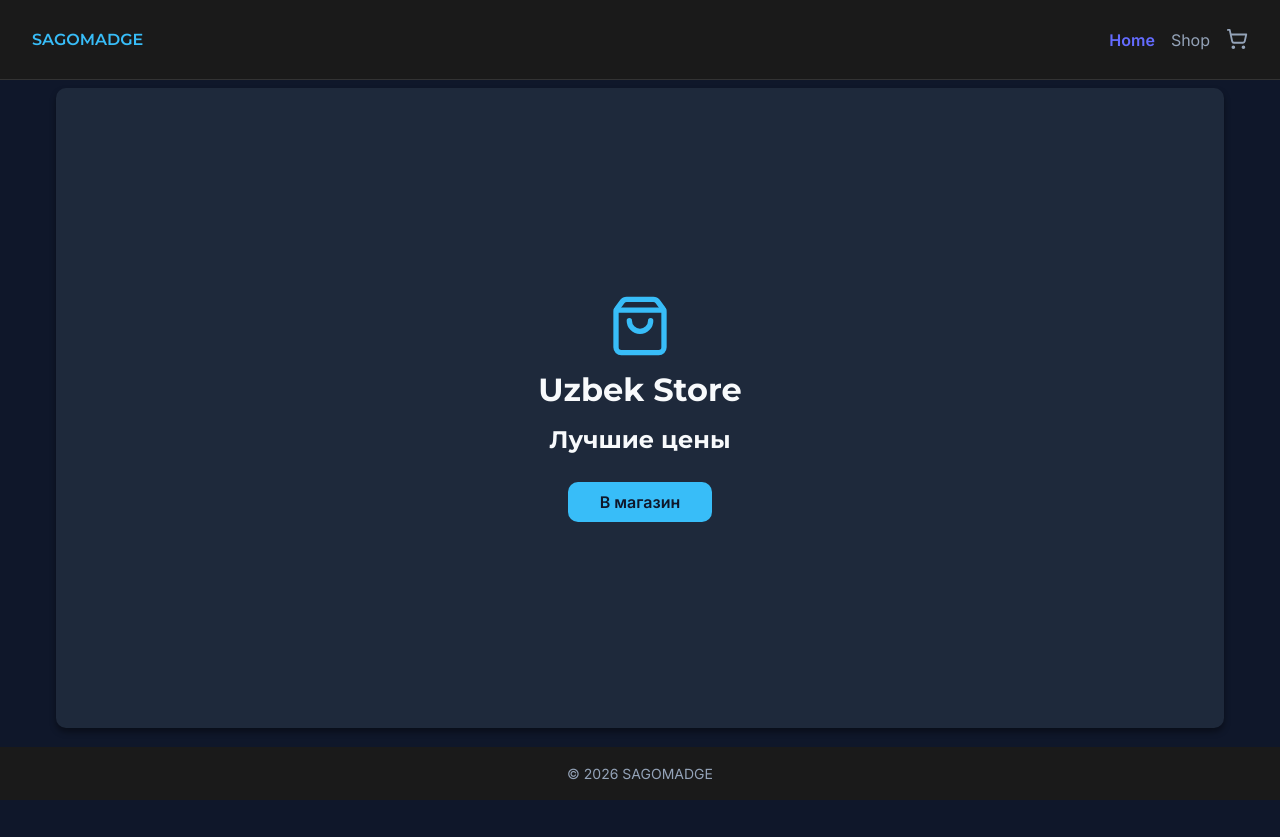
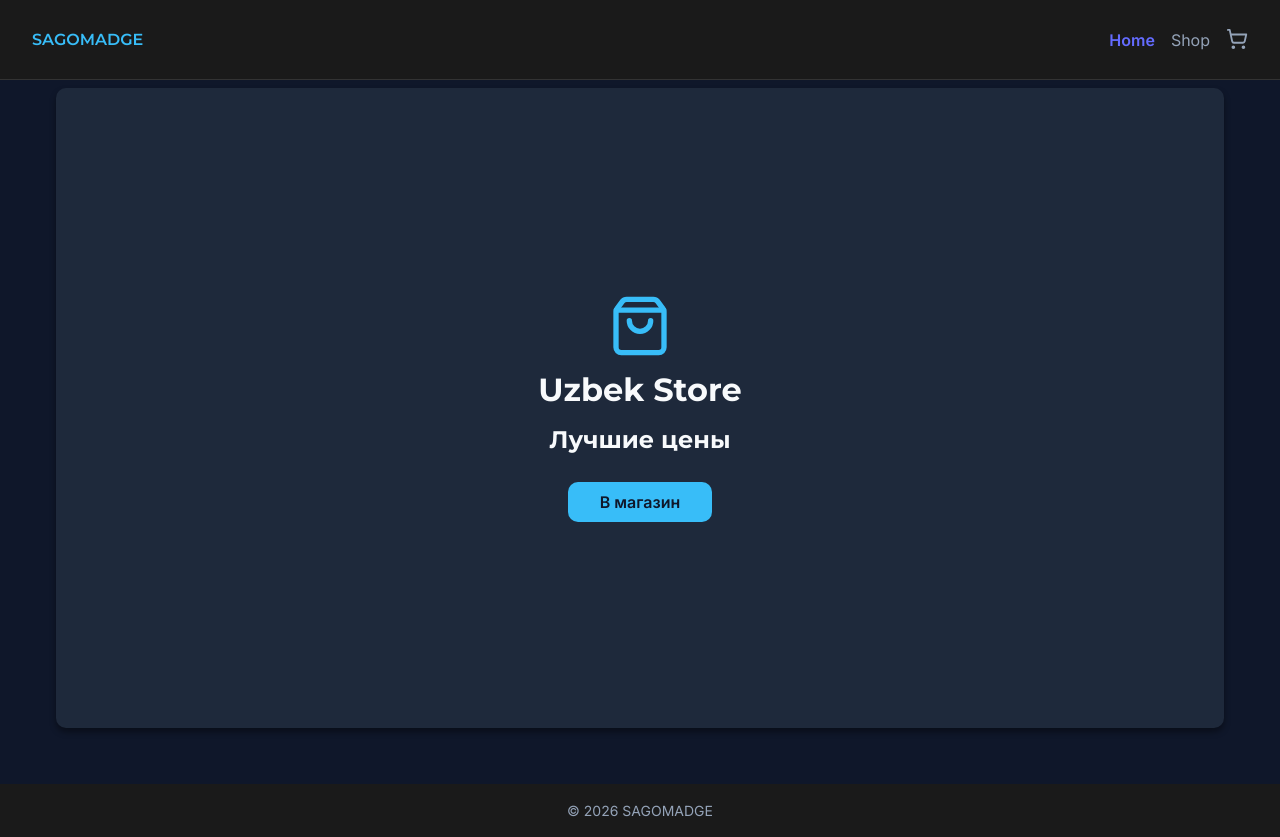
Before and after one commit to SAGOMADGE/Shopping-Cart, a React (Vite) app: page / in a window 1280 px wide. Before the commit the page ends 800 px from the top, so only its background shows below. Built offline with nearby package versions, Linux system fonts and the light colour scheme.

Commit message:
style: add margin top to footer

```diff
--- a/src/components/Footer/Footer.module.css
+++ b/src/components/Footer/Footer.module.css
@@ -2,6 +2,7 @@
   text-align: center;
   padding: var(--space-md) 0;
   background-color: var(--footer-bg);
+  margin-top: var(--space-2xl);
 }
 
 .footerText {
```
